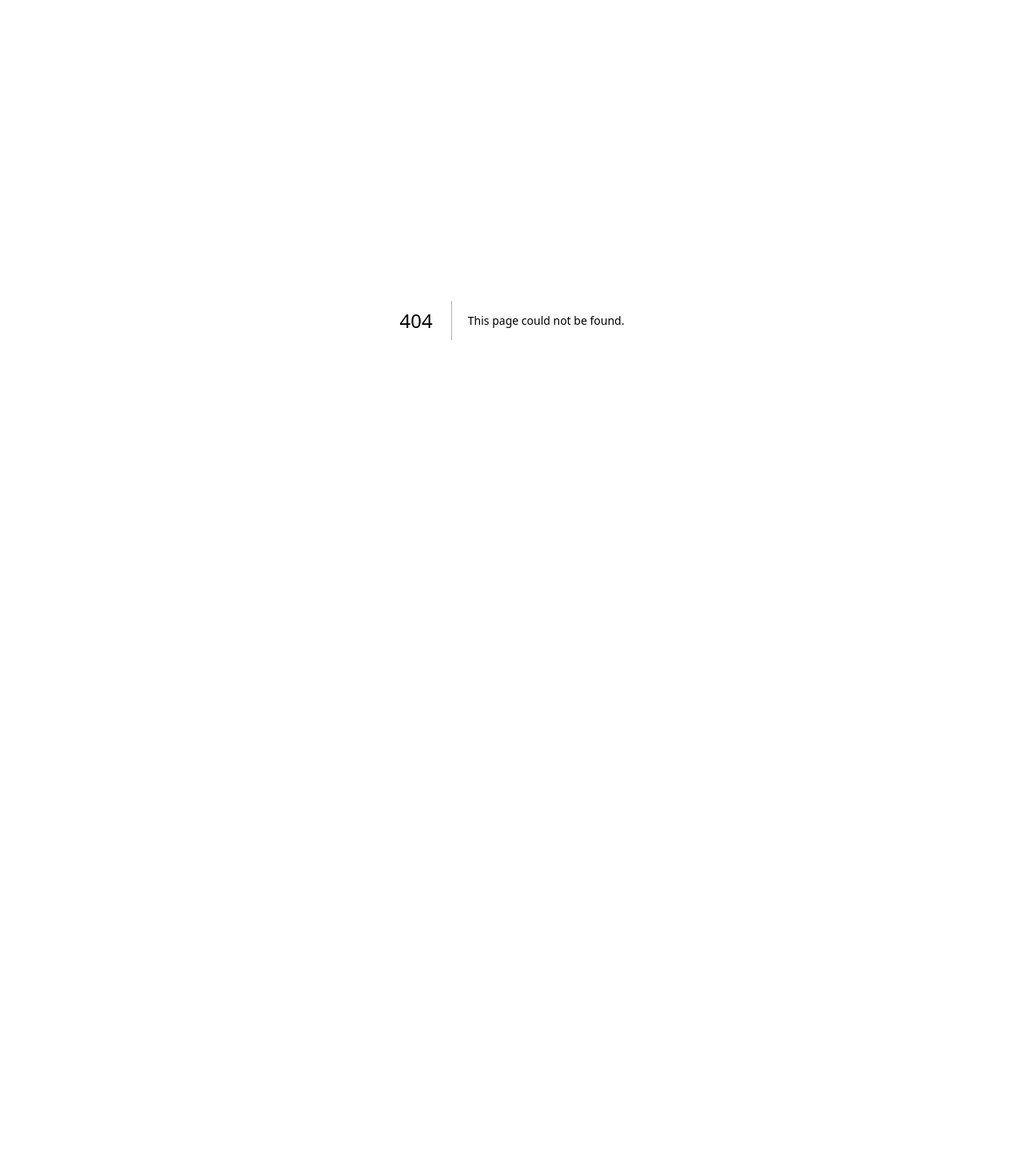
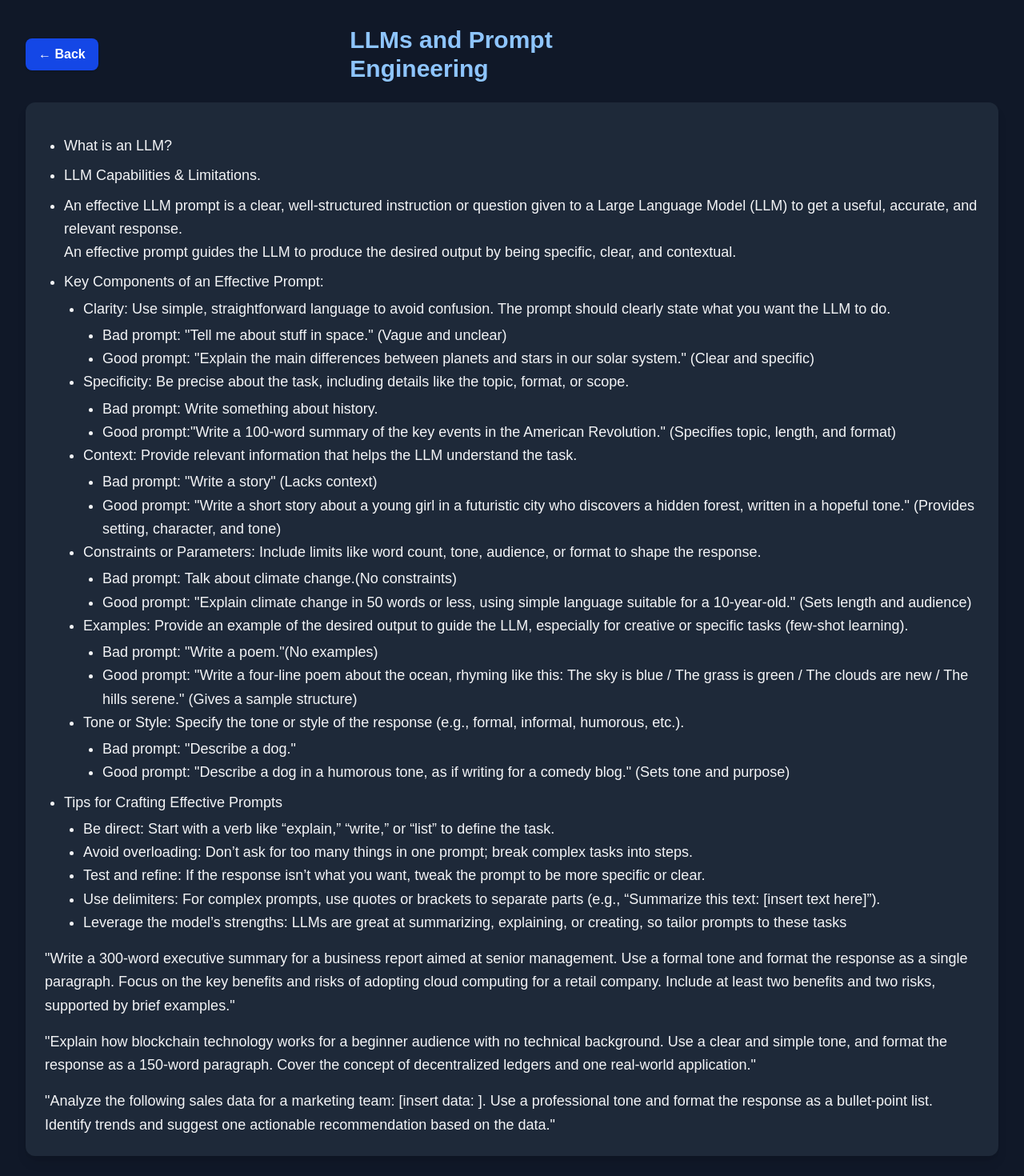
Before and after one commit to simplifylearning101/pda-session-1-fe, a Next.js app: page /prompts in a window 1280 px wide. Before the commit this address had no page. Shown: the top 1470 px of the page at 80% size. Before the commit the page ends 800 px from the top, so only its background shows below. Built offline with nearby package versions, Linux system fonts and the light colour scheme.

Commit message:
cleaning

```diff
--- a/app/menuData.ts
+++ b/app/menuData.ts
@@ -20,7 +20,7 @@ export const MAIN_MENU: MainMenuItem[] = [
   { key: "role", label: "Evolution of Software Engineering", href: "/present" },
   { key: "future", label: "Future state of Software Engineering", href: "/future" },
   { key: "roadmap", label: "How to prepare for future?", href: "/prepare" },
-  { key: "prompt_engg", label: "LLMs and Prompt Engineering" },
+  { key: "prompt_engg", label: "LLMs and Prompt Engineering", href: "/prompts" },
   { key: "copilot", label: "Leveraging Coding Assistants" },
   { key: "demo", label: "A Quick Demo of Cursor" },
   { key: "ai_agents", label: "Intro to AI Agents & Framework" },
--- /dev/null
+++ b/app/prompts/page.tsx
@@ -0,0 +1,99 @@
+"use client";
+
+export default function PromptsPage() {
+  return (
+    <div className="min-h-screen flex flex-col items-center justify-center bg-gray-900 text-gray-100 p-8">
+      <div className="w-full flex items-center mb-6">
+        <div className="flex-1 flex justify-start">
+          <a
+            href="/"
+            className="mr-4 px-4 py-2 rounded-lg bg-blue-700 text-white font-semibold shadow hover:bg-blue-800 transition-all duration-200"
+          >
+            ← Back
+          </a>
+        </div>
+        <div className="flex-1 flex justify-center">
+          <h1 className="text-2xl sm:text-3xl font-bold text-blue-300">LLMs and Prompt Engineering</h1>
+        </div>
+        <div className="flex-1"></div>
+      </div>
+      <div className="text-lg leading-relaxed bg-gray-800 p-6 rounded-xl shadow-lg">
+        <ul className="list-disc pl-6 mt-4">
+          <li className="mt-2"><a href="https://github.com/simplifylearning101/LLM_beginner_course/blob/main/week1/01.md" target="_blank">What is an LLM?</a></li>
+          <li className="mt-2"><a href="https://github.com/simplifylearning101/LLM_beginner_course/blob/main/week1/03.md" target="_blank">LLM Capabilities & Limitations.</a></li>
+          <li className="mt-2">
+            An effective LLM prompt is a clear, well-structured instruction or question given to a Large Language Model (LLM) to get a useful, accurate, and relevant response.
+            <br />
+            An effective prompt guides the LLM to produce the desired output by being specific, clear, and contextual.
+
+          </li>
+            <li className="mt-2">
+            Key Components of an Effective Prompt:
+            <ul className="list-disc pl-6 mt-1">
+                <li>Clarity: Use simple, straightforward language to avoid confusion. The prompt should clearly state what you want the LLM to do.</li>
+                <ul className="list-disc pl-6 mt-1">
+                    <li>Bad prompt: "Tell me about stuff in space." (Vague and unclear)</li>
+                    <li>Good prompt: "Explain the main differences between planets and stars in our solar system." (Clear and specific)</li>
+                </ul>
+
+                <li>Specificity: Be precise about the task, including details like the topic, format, or scope.</li>
+                <ul className="list-disc pl-6 mt-1">
+                    <li>Bad prompt: Write something about history.</li>
+                    <li>Good prompt:"Write a 100-word summary of the key events in the American Revolution." (Specifies topic, length, and format) </li>
+                </ul>
+
+                <li>Context: Provide relevant information that helps the LLM understand the task.</li>
+                <ul className="list-disc pl-6 mt-1">
+                    <li>Bad prompt: "Write a story" (Lacks context)</li>
+                    <li>Good prompt: "Write a short story about a young girl in a futuristic city who discovers a hidden forest, written in a hopeful tone." (Provides setting, character, and tone)</li>
+                </ul>
+
+                <li>Constraints or Parameters: Include limits like word count, tone, audience, or format to shape the response.</li>
+                <ul className="list-disc pl-6 mt-1">
+                    <li>Bad prompt: Talk about climate change.(No constraints)</li>
+                    <li>Good prompt: "Explain climate change in 50 words or less, using simple language suitable for a 10-year-old." (Sets length and audience)</li>
+                </ul>
+                <li>Examples: Provide an example of the desired output to guide the LLM, especially for creative or specific tasks (few-shot learning).</li>
+                <ul className="list-disc pl-6 mt-1">
+                    <li>Bad prompt: "Write a poem."(No examples)</li>
+                    <li>Good prompt: "Write a four-line poem about the ocean, rhyming like this: The sky is blue / The grass is green / The clouds are new / The hills serene." (Gives a sample structure)</li>
+                </ul>
+                <li>
+                Tone or Style: Specify the tone or style of the response (e.g., formal, informal, humorous, etc.).
+                    <ul className="list-disc pl-6 mt-1">
+                        <li>Bad prompt: "Describe a dog."</li>
+                        <li>Good prompt: "Describe a dog in a humorous tone, as if writing for a comedy blog." (Sets tone and purpose)</li>
+                    </ul>
+                </li>
+            </ul>
+            </li>
+            <li className="mt-2">
+            Tips for Crafting Effective Prompts
+            <ul className="list-disc pl-6 mt-1">
+                <li>Be direct: Start with a verb like “explain,” “write,” or “list” to define the task.</li>
+                <li>Avoid overloading: Don’t ask for too many things in one prompt; break complex tasks into steps.</li>
+                <li>Test and refine: If the response isn’t what you want, tweak the prompt to be more specific or clear.</li>
+                <li>Use delimiters: For complex prompts, use quotes or brackets to separate parts (e.g., “Summarize this text: [insert text here]”).</li>
+                <li>Leverage the model’s strengths: LLMs are great at summarizing, explaining, or creating, so tailor prompts to these tasks</li>
+            </ul>
+            </li>
+        </ul>
+
+        <p className="mt-4">
+        "Write a 300-word executive summary for a business report aimed at senior management. Use a formal tone and format the response as a single paragraph. Focus on the key benefits and risks of adopting cloud computing for a retail company. Include at least two benefits and two risks, supported by brief examples."
+        </p>
+
+        <p className="mt-4">
+        "Explain how blockchain technology works for a beginner audience with no technical background. Use a clear and simple tone, and format the response as a 150-word paragraph. Cover the concept of decentralized ledgers and one real-world application."
+        </p>
+
+        <p className="mt-4">
+        "Analyze the following sales data for a marketing team:
+            [insert data: ].
+        Use a professional tone and format the response as a bullet-point list. Identify trends and suggest one actionable recommendation based on the data."
+        </p>
+
+      </div>
+    </div>
+  );
+}
```
